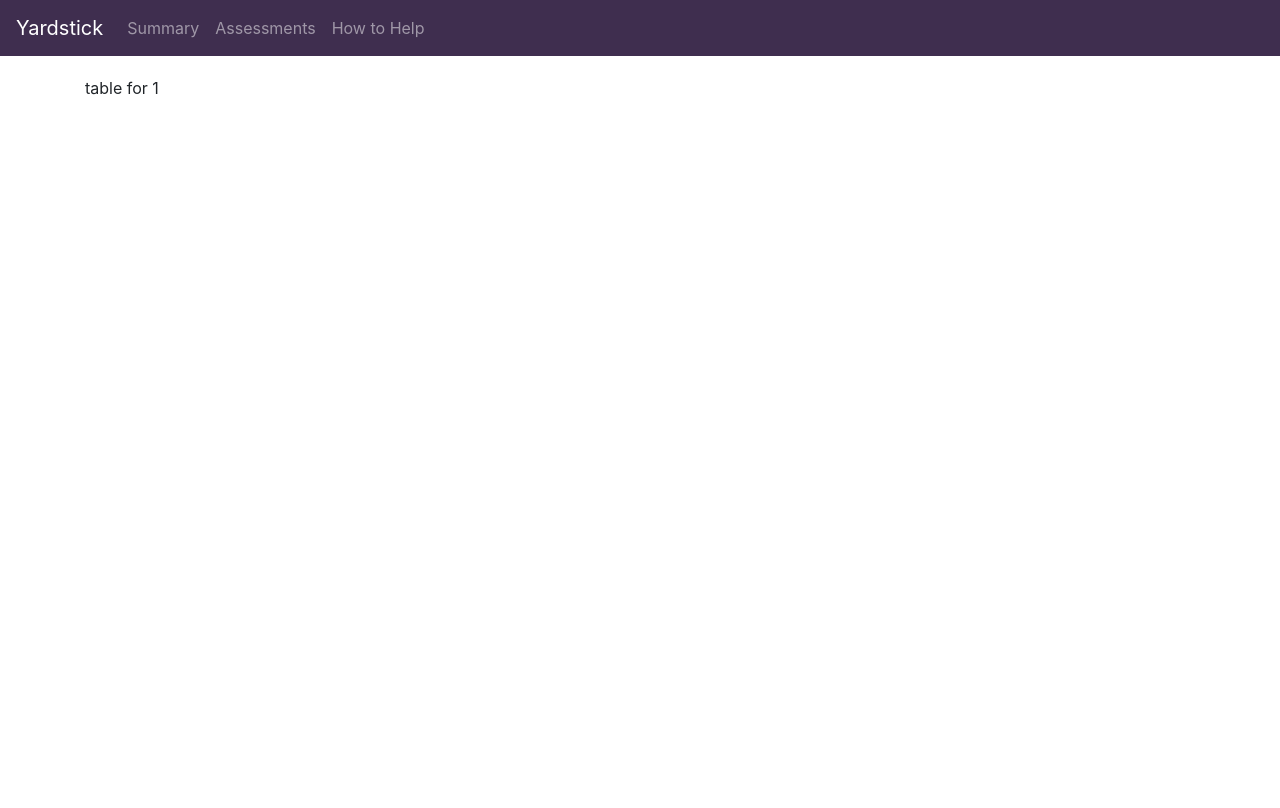
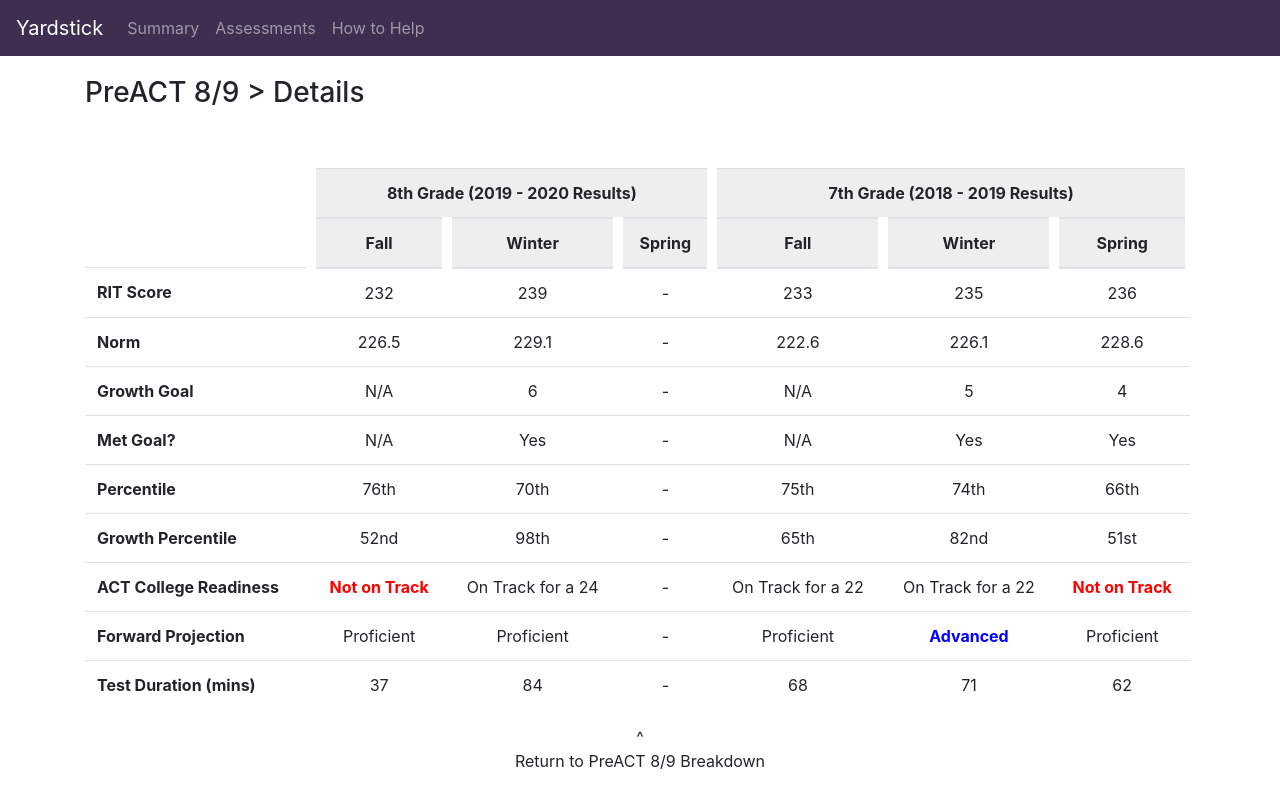
Before and after one commit to ryanechternacht/yardstick-frontend, a Vue app: page /assessment/1/table in a window 1280 px wide. Shown: the top 808 px of the page. Built offline with nearby package versions, Linux system fonts and the light colour scheme; what vue-lodash would draw is missing.

Commit message:
Add in details table

```diff
--- a/src/components/summary/StudentStatus.vue
+++ b/src/components/summary/StudentStatus.vue
@@ -13,7 +13,7 @@ export default {
 };
 </script>
 
-<style>
+<style scoped>
 #status-label {
   font-weight: bold;
   text-decoration: underline;
--- a/src/router/index.js
+++ b/src/router/index.js
@@ -54,10 +54,8 @@ const routes = [
   }
 ];
 
-const router = new VueRouter({
+export default new VueRouter({
   mode: "history",
   base: process.env.BASE_URL,
   routes
 });
-
-export default router;
--- a/src/views/assessments/AssessmentDetails.vue
+++ b/src/views/assessments/AssessmentDetails.vue
@@ -47,7 +47,7 @@
       </div>
 
       <div class="center-align pointer" @click="openDetailsTable()">
-        <div>See More NWEA MAP Mathematic's Information</div>
+        <div>See a Detailed Score Table</div>
         <div>v</div>
       </div>
     </div>
@@ -110,7 +110,7 @@ export default {
 };
 </script>
 
-<style>
+<style scoped>
 .bottom-nav {
   display: flex;
   justify-content: space-evenly;
--- a/src/views/assessments/AssessmentDetailsTable.vue
+++ b/src/views/assessments/AssessmentDetailsTable.vue
@@ -1,12 +1,192 @@
 <template>
-  <div>table for {{assessmentId}}</div>
+  <div>
+    <h3>{{assessment.name}} > Details</h3>
+
+    <div class="spacer"></div>
+
+    <table class="table">
+      <thead>
+        <tr>
+          <th class="invisible-cell">
+            <!-- for row header -->
+          </th>
+          <th colspan="3" class="header-cell">8th Grade (2019 - 2020 Results)</th>
+          <th colspan="3" class="header-cell">7th Grade (2018 - 2019 Results)</th>
+        </tr>
+        <tr>
+          <th class="invisible-cell">
+            <!-- for row header -->
+          </th>
+          <th class="header-cell">Fall</th>
+          <th class="header-cell">Winter</th>
+          <th class="header-cell">Spring</th>
+          <th class="header-cell">Fall</th>
+          <th class="header-cell">Winter</th>
+          <th class="header-cell">Spring</th>
+        </tr>
+      </thead>
+      <tbody>
+        <tr>
+          <th>RIT Score</th>
+          <td>232</td>
+          <td>239</td>
+          <td>-</td>
+          <td>233</td>
+          <td>235</td>
+          <td>236</td>
+        </tr>
+        <tr>
+          <th>Norm</th>
+          <td>226.5</td>
+          <td>229.1</td>
+          <td>-</td>
+          <td>222.6</td>
+          <td>226.1</td>
+          <td>228.6</td>
+        </tr>
+        <tr>
+          <th>Growth Goal</th>
+          <td>N/A</td>
+          <td>6</td>
+          <td>-</td>
+          <td>N/A</td>
+          <td>5</td>
+          <td>4</td>
+        </tr>
+        <tr>
+          <th>Met Goal?</th>
+          <td>N/A</td>
+          <td>Yes</td>
+          <td>-</td>
+          <td>N/A</td>
+          <td>Yes</td>
+          <td>Yes</td>
+        </tr>
+        <tr>
+          <th>Percentile</th>
+          <td>76th</td>
+          <td>70th</td>
+          <td>-</td>
+          <td>75th</td>
+          <td>74th</td>
+          <td>66th</td>
+        </tr>
+        <tr>
+          <th>Growth Percentile</th>
+          <td>52nd</td>
+          <td>98th</td>
+          <td>-</td>
+          <td>65th</td>
+          <td>82nd</td>
+          <td>51st</td>
+        </tr>
+        <tr>
+          <th>ACT College Readiness</th>
+          <td>
+            <span class="danger">Not on Track</span>
+          </td>
+          <td>On Track for a 24</td>
+          <td>-</td>
+          <td>On Track for a 22</td>
+          <td>On Track for a 22</td>
+          <td>
+            <span class="danger">Not on Track</span>
+          </td>
+        </tr>
+        <tr>
+          <th>Forward Projection</th>
+          <td>Proficient</td>
+          <td>Proficient</td>
+          <td>-</td>
+          <td>Proficient</td>
+          <td>
+            <span class="good">Advanced</span>
+          </td>
+          <td>Proficient</td>
+        </tr>
+        <tr>
+          <th>Test Duration (mins)</th>
+          <td>37</td>
+          <td>84</td>
+          <td>-</td>
+          <td>68</td>
+          <td>71</td>
+          <td>62</td>
+        </tr>
+      </tbody>
+    </table>
+
+    <div class="center-align pointer" @click="openBreakdown()">
+      <div>^</div>
+      <div>Return to {{assessment.name}} Breakdown</div>
+    </div>
+
+    <div class="spacer" />
+  </div>
 </template>
 
 <script>
+import { mapGetters } from "vuex";
+
 export default {
-  props: ["assessmentId"]
+  props: ["assessmentId"],
+  data() {
+    return {};
+  },
+  computed: {
+    ...mapGetters("assessment", ["getAssessment"]),
+    ...mapGetters("student", { student: "getStudent" }),
+    assessment() {
+      return this.getAssessment(this.assessmentId);
+    }
+  },
+  methods: {
+    openBreakdown() {
+      this.$router.push({
+        name: "assessment-details",
+        params: { assessmentId: this.assessmentId }
+      });
+    }
+  }
 };
 </script>
 
-<style>
+<style scoped>
+thead th {
+  background-color: #eee;
+  border-right: white solid 10px;
+  border-left: white solid 10px;
+  text-align: center;
+}
+
+.invisible-cell {
+  border: 0;
+  background: none;
+}
+
+td {
+  text-align: center;
+}
+
+.danger {
+  color: red;
+  font-weight: bold;
+}
+
+.good {
+  color: blue;
+  font-weight: bold;
+}
+
+.spacer {
+  height: 50px;
+}
+
+.center-align {
+  text-align: center;
+}
+
+.pointer {
+  cursor: pointer;
+}
 </style>
--- a/src/views/assessments/AssessmentOverview.vue
+++ b/src/views/assessments/AssessmentOverview.vue
@@ -90,7 +90,7 @@ export default {
 };
 </script>
 
-<style>
+<style scoped>
 .center-align {
   text-align: center;
 }
--- a/src/views/assessments/AssessmentsOverview.vue
+++ b/src/views/assessments/AssessmentsOverview.vue
@@ -78,7 +78,7 @@ export default {
 };
 </script>
 
-<style>
+<style scoped>
 .pointer {
   cursor: pointer;
 }
--- a/src/views/summary/SummaryOverview.vue
+++ b/src/views/summary/SummaryOverview.vue
@@ -44,7 +44,7 @@ export default {
 };
 </script>
 
-<style>
+<style scoped>
 .center {
   text-align: center;
 }
```
